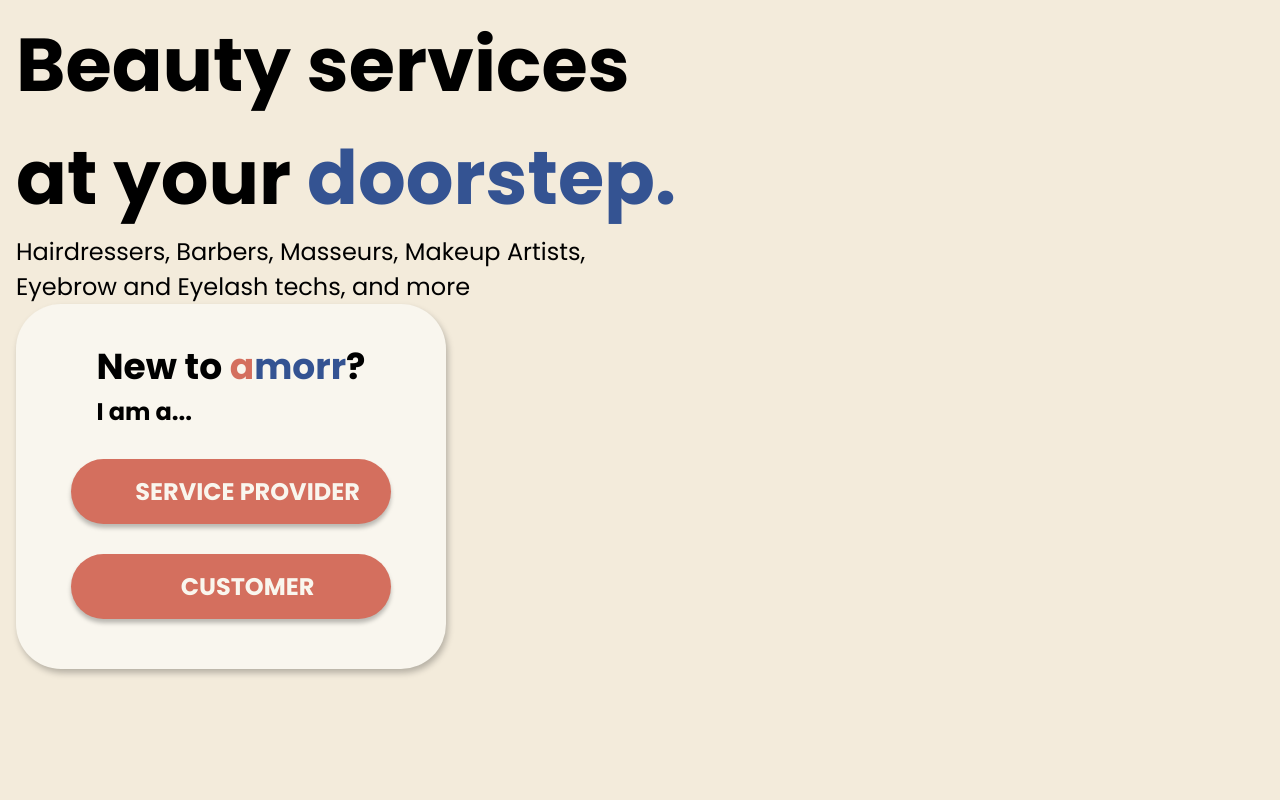
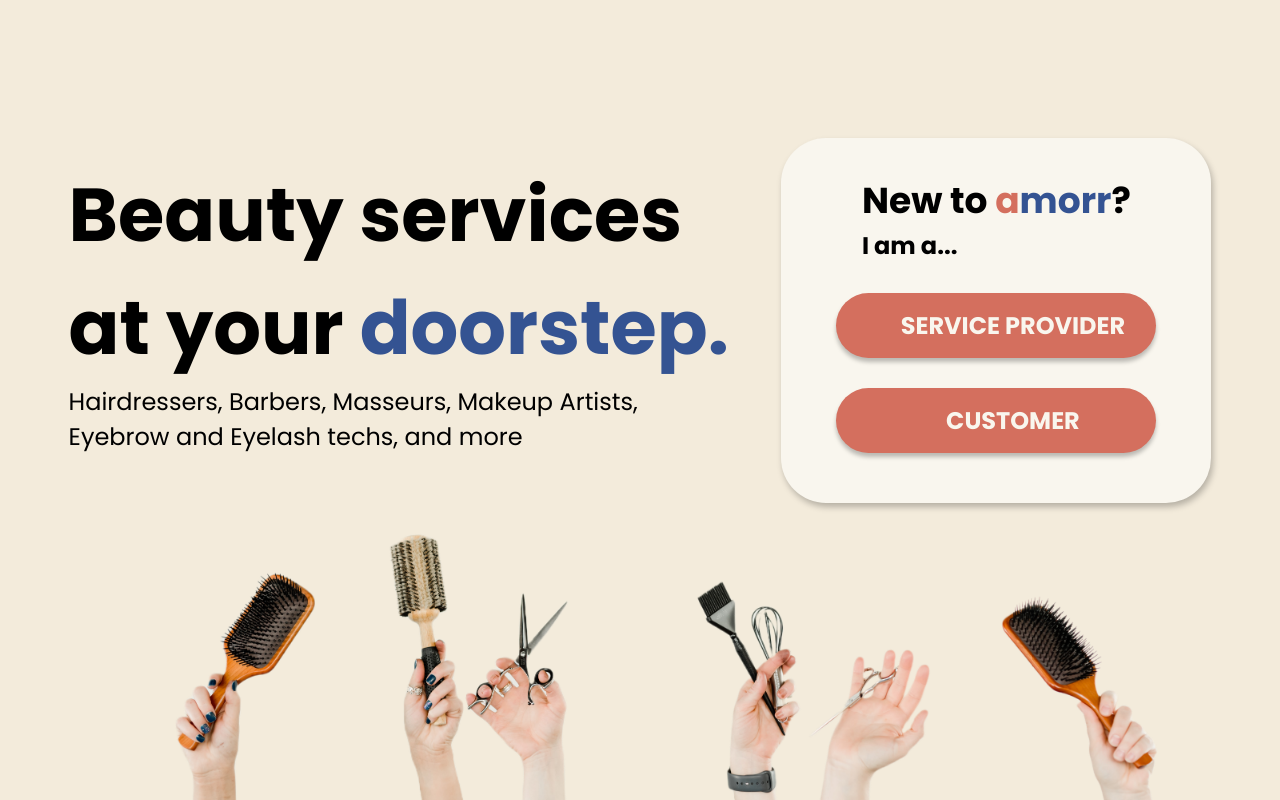
Before and after one commit to serhatgktp/amorr, a React (Create React App) app in the folder frontend/: page / in a window 1280 px wide. Built offline with nearby package versions, Linux system fonts and the light colour scheme; some icons are missing.

Commit message:
added flexbox stying and aligned slogan with login card

```diff
--- a/frontend/src/components/initial-signup/initial-signup-styles.css
+++ b/frontend/src/components/initial-signup/initial-signup-styles.css
@@ -27,18 +27,6 @@
     font-size: 24px;
 }
 
-button{
-    background-color: #D46F5E;
-    border: none;
-    border-radius: 40px;
-    padding: 15px 0px;
-    font-size: 24px;
-    font-weight: bold;
-    color: #F9F6EE;
-    width: 320px;
-    box-shadow: 0px 4px 4px rgba(0, 0, 0, 0.25);
-}
-
 #LoginCard{
     display: flex;
     flex-direction: column;
@@ -53,3 +41,57 @@
     border-radius: 45px;
     height: 280px;
 }
+
+#container{
+    display: flex;
+    flex-wrap: wrap;
+    justify-content: space-evenly;
+    padding-top: 130px;
+}
+
+#slogan{
+    padding-top: 20px;
+}
+
+.tools{
+    display: block;
+    position: fixed;
+    bottom: -48px;
+    width: 100%;
+    height: 60%;
+
+    background-image: url("../../assets/transparent-background-tools-cropped.png"); /* The image used */
+    background-repeat: no-repeat; /* Do not repeat the image */
+    background-position: center;
+    background-size: contain;
+}
+
+button:hover{
+    transform: scale(1.05);
+}
+
+#service{
+    cursor: pointer;
+    background-color: #D46F5E;
+    border: none;
+    border-radius: 40px;
+    padding: 15px 0px;
+    font-size: 24px;
+    font-weight: bold;
+    color: #F9F6EE;
+    width: 320px;
+    box-shadow: 0px 4px 4px rgba(0, 0, 0, 0.25);
+}
+
+#customer{
+    cursor: pointer;
+    background-color: #D46F5E;
+    border: none;
+    border-radius: 40px;
+    padding: 15px 0px;
+    font-size: 24px;
+    font-weight: bold;
+    color: #F9F6EE;
+    width: 320px;
+    box-shadow: 0px 4px 4px rgba(0, 0, 0, 0.25);
+}
--- a/frontend/src/components/initial-signup/initial-signup.jsx
+++ b/frontend/src/components/initial-signup/initial-signup.jsx
@@ -5,6 +5,7 @@
 const InitialSignUp = () => {
     return(
         <body>
+            <div id="container">
                 <div id="slogan">
                     <div className="Heading">Beauty services <br />at your <span id="doorstep">doorstep.</span></div>
                     <div className="Subheading">Hairdressers, Barbers, Masseurs, Makeup Artists, <br/>Eyebrow and Eyelash techs, and more</div>
@@ -16,10 +17,13 @@
                         <div id="LoginSubheading">I am a...</div>
                     </div>
                     <br/>
-                <button><Icon icon="bx:store" inline={true} style={{ verticalAlign: '-0.2em', fontSize:'28px' }}/> SERVICE PROVIDER</button>
+                    <button id="service"><Icon icon="bx:store" inline={true} style={{ verticalAlign: '-0.2em', fontSize:'28px' }}/> SERVICE PROVIDER</button>
                     <br/>
-                <button><Icon icon="bi:person-fill" inline={true} style={{ verticalAlign: '-0.2em', fontSize:'28px' }}/> CUSTOMER</button>
+                    <button id="customer"><Icon icon="bi:person-fill" inline={true} style={{ verticalAlign: '-0.2em', fontSize:'28px' }}/> CUSTOMER</button>
                 </div>
+            </div>
+
+            <div className='tools'></div>
         </body>
     )
 }
```
Also changed, not shown: frontend/src/assets/transparent-background-tools-cropped.png (added). Lines whose indentation alone changed are shown as unchanged.
